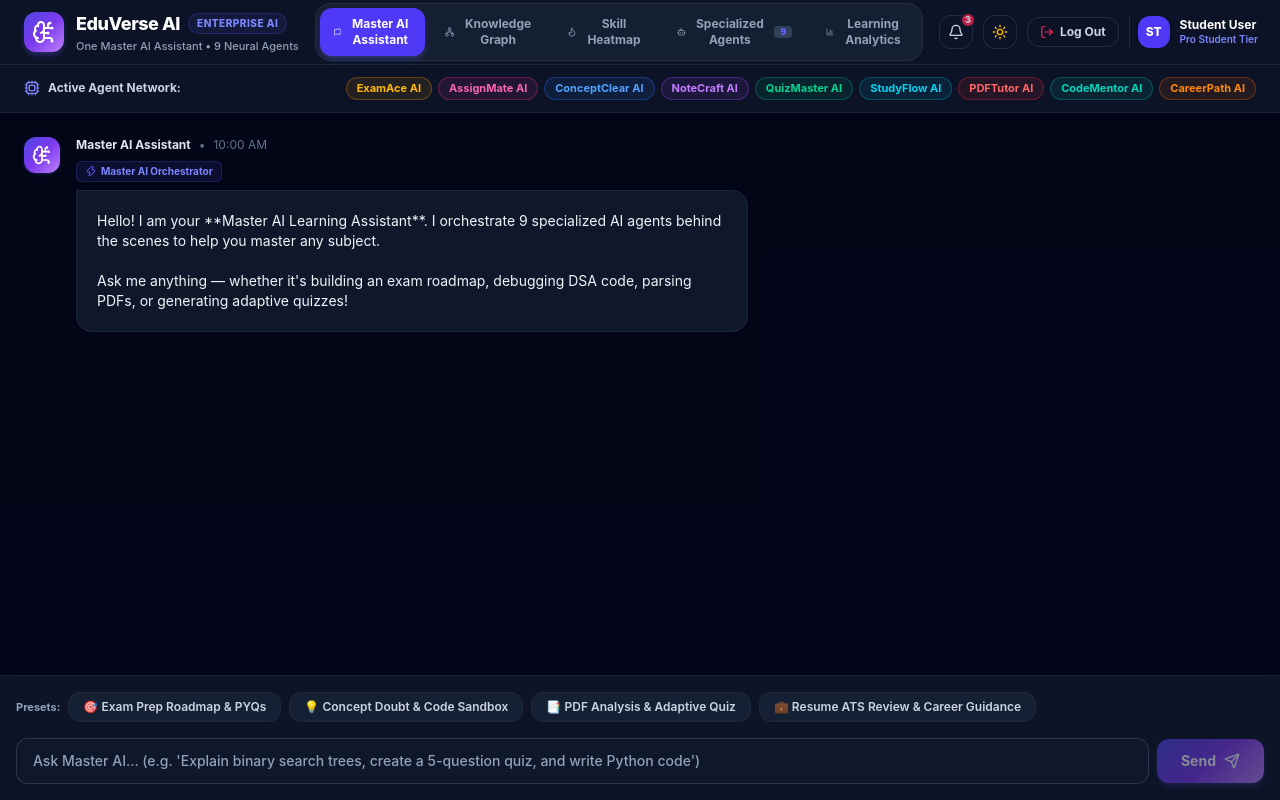
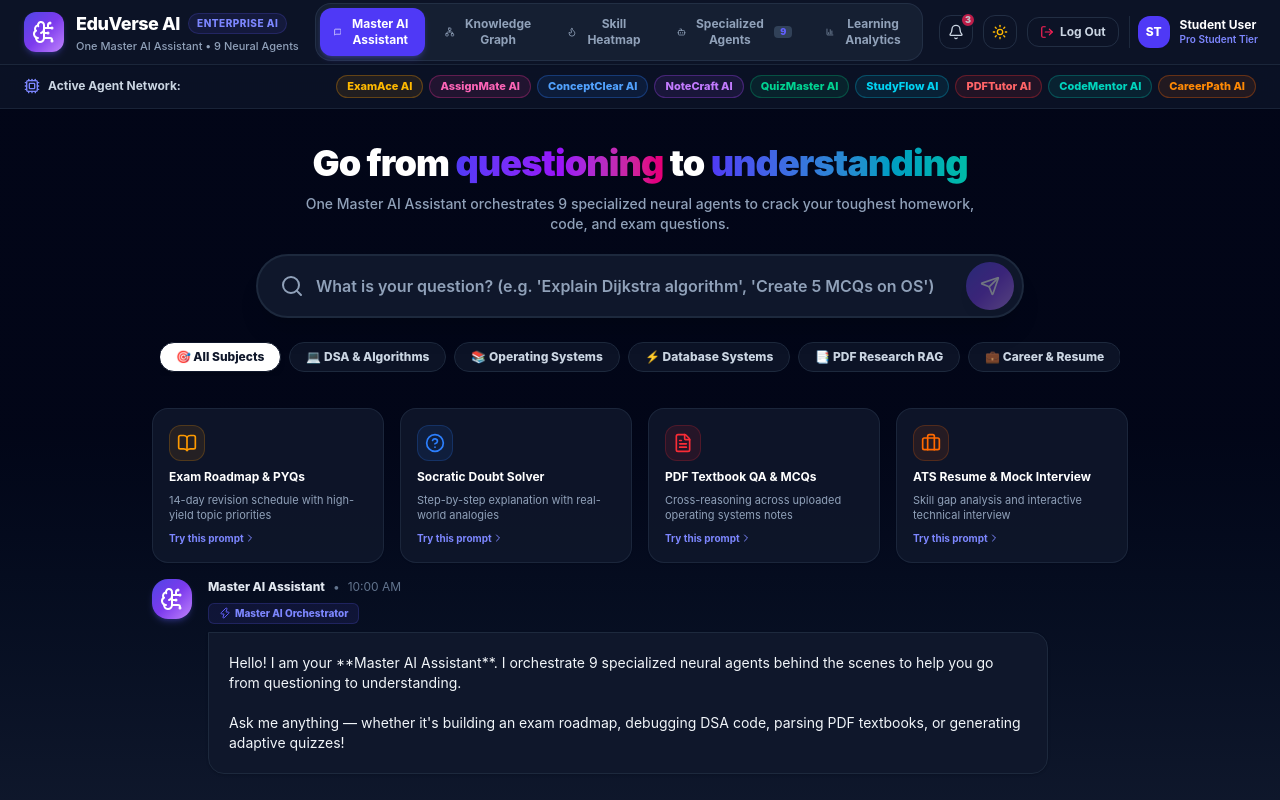
Before and after one commit to rupeshsah86/EduTech_Agents, a React (Vite) app in the folder frontend/: page /dashboard in a window 1280 px wide. Built offline with nearby package versions, Linux system fonts and the light colour scheme; sample sign-in values are in the browser's storage.

Commit message:
style(dashboard): redesign Master AI workspace inspired by Brainly prominent search bar and subject filter chips

```diff
--- a/frontend/src/components/dashboard/MasterAIChat.tsx
+++ b/frontend/src/components/dashboard/MasterAIChat.tsx
@@ -6,7 +6,13 @@ import {
   Cpu,
   Zap,
   Share2,
-  BrainCircuit
+  BrainCircuit,
+  Search,
+  BookOpen,
+  FileText,
+  Briefcase,
+  HelpCircle,
+  ChevronRight
 } from 'lucide-react';
 
 interface ChatMessage {
@@ -21,16 +27,57 @@ interface ChatMessage {
 
 export const MasterAIChat: React.FC = () => {
   const [prompt, setPrompt] = useState('');
+  const [selectedSubject, setSelectedSubject] = useState('All');
   const [isProcessing, setIsProcessing] = useState(false);
   const [messages, setMessages] = useState<ChatMessage[]>([
     {
       id: '1',
       sender: 'master_ai',
-      text: "Hello! I am your **Master AI Learning Assistant**. I orchestrate 9 specialized AI agents behind the scenes to help you master any subject.\n\nAsk me anything — whether it's building an exam roadmap, debugging DSA code, parsing PDFs, or generating adaptive quizzes!",
+      text: "Hello! I am your **Master AI Assistant**. I orchestrate 9 specialized neural agents behind the scenes to help you go from questioning to understanding.\n\nAsk me anything — whether it's building an exam roadmap, debugging DSA code, parsing PDF textbooks, or generating adaptive quizzes!",
       timestamp: '10:00 AM',
       activeAgents: ['Master AI Orchestrator'],
     }
   ]);
+
+  const subjectFilters = [
+    { label: '🎯 All Subjects', value: 'All' },
+    { label: '💻 DSA & Algorithms', value: 'DSA' },
+    { label: '📚 Operating Systems', value: 'OS' },
+    { label: '⚡ Database Systems', value: 'DBMS' },
+    { label: '📑 PDF Research RAG', value: 'PDF' },
+    { label: '💼 Career & Resume', value: 'Career' },
+  ];
+
+  const presets = [
+    {
+      icon: BookOpen,
+      color: 'text-amber-500 bg-amber-500/10 border-amber-500/20',
+      title: "Exam Roadmap & PYQs",
+      desc: "14-day revision schedule with high-yield topic priorities",
+      query: "Create a 14-day high-yield revision roadmap for Data Structures & Algorithms exams with PYQ breakdown."
+    },
+    {
+      icon: HelpCircle,
+      color: 'text-blue-500 bg-blue-500/10 border-blue-500/20',
+      title: "Socratic Doubt Solver",
+      desc: "Step-by-step explanation with real-world analogies",
+      query: "Explain Dijkstra's shortest path algorithm step-by-step with real-life analogies and Python code snippet."
+    },
+    {
+      icon: FileText,
+      color: 'text-red-500 bg-red-500/10 border-red-500/20',
+      title: "PDF Textbook QA & MCQs",
+      desc: "Cross-reasoning across uploaded operating systems notes",
+      query: "Analyze my uploaded operating systems PDF notes and generate 5 adaptive MCQs with instant scoring."
+    },
+    {
+      icon: Briefcase,
+      color: 'text-orange-500 bg-orange-500/10 border-orange-500/20',
+      title: "ATS Resume & Mock Interview",
+      desc: "Skill gap analysis and interactive technical interview",
+      query: "Review my resume for a Software Engineer Intern role, highlight missing skill gaps, and simulate a mock interview."
+    }
+  ];
 
   const agentBadges = [
     { name: 'ExamAce AI', color: 'bg-amber-500/10 text-amber-600 dark:text-amber-400 border-amber-500/30' },
@@ -42,25 +89,6 @@ export const MasterAIChat: React.FC = () => {
     { name: 'PDFTutor AI', color: 'bg-red-500/10 text-red-600 dark:text-red-400 border-red-500/30' },
     { name: 'CodeMentor AI', color: 'bg-teal-500/10 text-teal-600 dark:text-teal-400 border-teal-500/30' },
     { name: 'CareerPath AI', color: 'bg-orange-500/10 text-orange-600 dark:text-orange-400 border-orange-500/30' },
-  ];
-
-  const presets = [
-    {
-      label: "🎯 Exam Prep Roadmap & PYQs",
-      query: "Create a 14-day high-yield revision roadmap for Data Structures & Algorithms exams with PYQ breakdown."
-    },
-    {
-      label: "💡 Concept Doubt & Code Sandbox",
-      query: "Explain Dijkstra's shortest path algorithm step-by-step with real-life analogies and Python code snippet."
-    },
-    {
-      label: "📑 PDF Analysis & Adaptive Quiz",
-      query: "Analyze my uploaded operating systems PDF notes and generate 5 adaptive MCQs with instant scoring."
-    },
-    {
-      label: "💼 Resume ATS Review & Career Guidance",
-      query: "Review my resume for a Software Engineer Intern role, highlight missing skill gaps, and simulate a mock interview."
-    }
   ];
 
   const handleSend = async (userPrompt: string) => {
@@ -117,7 +145,7 @@ export const MasterAIChat: React.FC = () => {
       const aiResponse: ChatMessage = {
         id: (Date.now() + 1).toString(),
         sender: 'master_ai',
-        text: `### Master AI Synthesized Response\n\nI have analyzed your request and orchestrated **${activated.join(', ')}** to provide an optimal learning solution.\n\n#### 🔑 Core Breakdown & Insights:\n1. **Concept Breakdown**: Structured logic tailored to your current mastery level in your Personal Knowledge Graph.\n2. **Actionable Roadmap**: Step-by-step execution path generated with adaptive recall markers.\n\n\`\`\`python\n# Master AI Code Optimization Example\ndef shortest_path(graph, start):\n    # Optimized Dijkstra Implementation\n    pass\n\`\`\`\n\n#### 📈 Automated State Updates:\n- Added concept node **"${userPrompt.slice(0, 20)}..."** to Knowledge Graph.\n- Scheduled 3 SM-2 spaced-repetition flashcards for tonight's review session.`,
+        text: `### Master AI Synthesized Answer\n\nI have processed your request and orchestrated **${activated.join(', ')}** to provide an authoritative learning response.\n\n#### 🔑 Core Breakdown & Learning Strategy:\n1. **Socratic Analysis**: Tailored to your current level in your Personal Knowledge Graph.\n2. **Actionable Output**: Step-by-step roadmap with recall checkpoints.\n\n\`\`\`python\n# Master AI Automated Sandbox Execution\ndef eduverse_solver():\n    # Optimized Implementation\n    return "Master AI Answer Verified"\n\`\`\`\n\n#### 📈 Learning State Updates:\n- Added concept node **"${userPrompt.slice(0, 20)}..."** to Knowledge Graph.\n- Scheduled 3 SM-2 flashcards for tonight's revision session.`,
         timestamp: new Date().toLocaleTimeString([], { hour: '2-digit', minute: '2-digit' }),
         activeAgents: activated,
         knowledgeGraphNodesAdded: [userPrompt.slice(0, 20)],
@@ -130,9 +158,10 @@ export const MasterAIChat: React.FC = () => {
   };
 
   return (
-    <div className="flex-1 flex flex-col h-[calc(100vh-4rem)] bg-slate-50/70 dark:bg-slate-950/70 relative">
+    <div className="flex-1 flex flex-col h-[calc(100vh-4rem)] bg-gradient-to-b from-sky-50/40 via-indigo-50/20 to-slate-50 dark:from-slate-950 dark:via-slate-950 dark:to-slate-900 overflow-hidden font-sans">
+
       {/* Top Active Agent Network Header Bar */}
-      <div className="px-6 py-2.5 border-b border-slate-200/90 dark:border-slate-800/90 bg-white/80 dark:bg-slate-900/80 backdrop-blur-md flex items-center justify-between gap-3 shadow-xs z-10">
+      <div className="px-6 py-2 border-b border-slate-200/80 dark:border-slate-800/80 bg-white/70 dark:bg-slate-900/70 backdrop-blur-md flex items-center justify-between gap-3 shadow-2xs z-10 shrink-0">
         <div className="flex items-center gap-2 text-xs font-bold text-slate-700 dark:text-slate-300 shrink-0">
           <Cpu className="w-4 h-4 text-indigo-600 dark:text-indigo-400" />
           <span>Active Agent Network:</span>
@@ -141,7 +170,7 @@ export const MasterAIChat: React.FC = () => {
           {agentBadges.map((badge, idx) => (
             <span
               key={idx}
-              className={`text-[11px] font-bold px-2.5 py-0.5 rounded-full border whitespace-nowrap shadow-2xs ${badge.color}`}
+              className={`text-[11px] font-extrabold px-2.5 py-0.5 rounded-full border whitespace-nowrap ${badge.color}`}
             >
               {badge.name}
             </span>
@@ -149,25 +178,114 @@ export const MasterAIChat: React.FC = () => {
         </div>
       </div>
 
-      {/* Main Chat Messages Log */}
-      <div className="flex-1 overflow-y-auto p-6 space-y-6">
+      {/* Brainly-Inspired Hero Search & Ask Section */}
+      <div className="p-6 md:p-8 max-w-5xl mx-auto w-full space-y-5 text-center shrink-0">
+        <div className="space-y-2">
+          <h2 className="text-2xl sm:text-4xl font-black text-slate-900 dark:text-white tracking-tight leading-tight">
+            Go from <span className="text-transparent bg-clip-text bg-gradient-to-r from-indigo-600 via-purple-600 to-pink-600">questioning</span> to <span className="text-transparent bg-clip-text bg-gradient-to-r from-indigo-600 to-teal-500">understanding</span>
+          </h2>
+          <p className="text-xs sm:text-sm text-slate-600 dark:text-slate-400 max-w-2xl mx-auto font-medium">
+            One Master AI Assistant orchestrates 9 specialized neural agents to crack your toughest homework, code, and exam questions.
+          </p>
+        </div>
+
+        {/* Prominent Brainly-Style Rounded Search & Ask Bar */}
+        <form
+          onSubmit={(e) => {
+            e.preventDefault();
+            handleSend(prompt);
+          }}
+          className="relative max-w-3xl mx-auto"
+        >
+          <div className="relative flex items-center bg-white dark:bg-slate-900 border-2 border-slate-200/90 dark:border-slate-800 rounded-full shadow-xl hover:shadow-2xl focus-within:border-indigo-500 focus-within:ring-4 focus-within:ring-indigo-500/10 transition-all p-1.5">
+            <Search className="w-6 h-6 text-slate-400 ml-4 shrink-0" />
+            <input
+              type="text"
+              value={prompt}
+              onChange={(e) => setPrompt(e.target.value)}
+              placeholder="What is your question? (e.g. 'Explain Dijkstra algorithm', 'Create 5 MCQs on OS')"
+              className="w-full pl-3 pr-16 py-3 bg-transparent text-sm sm:text-base font-semibold text-slate-900 dark:text-slate-100 placeholder-slate-400 focus:outline-none"
+            />
+            <button
+              type="submit"
+              disabled={!prompt.trim() || isProcessing}
+              className="w-12 h-12 rounded-full agent-gradient-master text-white flex items-center justify-center shadow-lg hover:scale-105 disabled:opacity-40 transition-transform shrink-0 cursor-pointer absolute right-2"
+              title="Ask Master AI"
+            >
+              {isProcessing ? <Sparkles className="w-5 h-5 animate-spin" /> : <Send className="w-5 h-5" />}
+            </button>
+          </div>
+        </form>
+
+        {/* Subject Filter Carousel Chips */}
+        <div className="flex items-center justify-center gap-2 overflow-x-auto py-1 scrollbar-none">
+          {subjectFilters.map((sub, idx) => (
+            <button
+              key={idx}
+              onClick={() => setSelectedSubject(sub.value)}
+              className={`px-4 py-1.5 rounded-full text-xs font-extrabold transition-all cursor-pointer whitespace-nowrap border ${
+                selectedSubject === sub.value
+                  ? 'bg-slate-900 text-white dark:bg-white dark:text-slate-900 border-slate-900 shadow-md'
+                  : 'bg-white/80 dark:bg-slate-900/80 text-slate-700 dark:text-slate-300 border-slate-200/80 dark:border-slate-800 hover:bg-slate-100 dark:hover:bg-slate-800'
+              }`}
+            >
+              {sub.label}
+            </button>
+          ))}
+        </div>
+      </div>
+
+      {/* Preset Action Cards Row */}
+      {messages.length <= 1 && (
+        <div className="px-6 pb-4 max-w-5xl mx-auto w-full grid grid-cols-1 sm:grid-cols-2 lg:grid-cols-4 gap-4 shrink-0">
+          {presets.map((preset, idx) => {
+            const Icon = preset.icon;
+            return (
+              <div
+                key={idx}
+                onClick={() => handleSend(preset.query)}
+                className="bg-white dark:bg-slate-900/90 border border-slate-200/90 dark:border-slate-800/90 p-4 rounded-2xl shadow-xs hover:shadow-lg hover:border-indigo-500/50 transition-all cursor-pointer group flex flex-col justify-between"
+              >
+                <div className="space-y-2">
+                  <div className={`w-9 h-9 rounded-xl flex items-center justify-center border ${preset.color}`}>
+                    <Icon className="w-5 h-5" />
+                  </div>
+                  <h4 className="font-bold text-xs text-slate-900 dark:text-white group-hover:text-indigo-600 dark:group-hover:text-indigo-400 transition-colors">
+                    {preset.title}
+                  </h4>
+                  <p className="text-[11px] text-slate-500 dark:text-slate-400 leading-snug">
+                    {preset.desc}
+                  </p>
+                </div>
+                <div className="pt-2 flex items-center text-[10px] font-bold text-indigo-600 dark:text-indigo-400">
+                  <span>Try this prompt</span>
+                  <ChevronRight className="w-3 h-3 group-hover:translate-x-1 transition-transform" />
+                </div>
+              </div>
+            );
+          })}
+        </div>
+      )}
+
+      {/* Main Conversation Log Container */}
+      <div className="flex-1 overflow-y-auto px-6 pb-6 space-y-6 max-w-5xl mx-auto w-full">
         {messages.map((msg) => (
           <div
             key={msg.id}
-            className={`flex gap-4 max-w-4xl ${msg.sender === 'user' ? 'ml-auto flex-row-reverse' : ''}`}
+            className={`flex gap-4 ${msg.sender === 'user' ? 'ml-auto flex-row-reverse max-w-2xl' : 'max-w-4xl'}`}
           >
-            <div className={`w-9 h-9 rounded-xl flex items-center justify-center shrink-0 shadow-sm ${
+            <div className={`w-10 h-10 rounded-2xl flex items-center justify-center shrink-0 shadow-md ${
               msg.sender === 'user'
-                ? 'bg-slate-900 dark:bg-slate-100 text-white dark:text-slate-900 font-extrabold text-xs'
-                : 'agent-gradient-master text-white shadow-indigo-500/20'
+                ? 'bg-slate-900 dark:bg-slate-100 text-white dark:text-slate-900 font-black text-xs'
+                : 'agent-gradient-master text-white shadow-indigo-500/25'
             }`}>
-              {msg.sender === 'user' ? 'ST' : <BrainCircuit className="w-5 h-5" />}
+              {msg.sender === 'user' ? 'ST' : <BrainCircuit className="w-6 h-6" />}
             </div>
 
-            <div className={`space-y-2 max-w-2xl ${msg.sender === 'user' ? 'text-right' : ''}`}>
+            <div className={`space-y-2 flex-1 ${msg.sender === 'user' ? 'text-right' : ''}`}>
               <div className="flex items-center gap-2 text-xs text-slate-400 dark:text-slate-500">
-                <span className="font-bold text-slate-800 dark:text-slate-200">
-                  {msg.sender === 'user' ? 'Student' : 'Master AI Assistant'}
+                <span className="font-extrabold text-slate-800 dark:text-slate-200">
+                  {msg.sender === 'user' ? 'Student Question' : 'Master AI Assistant'}
                 </span>
                 <span>•</span>
                 <span>{msg.timestamp}</span>
@@ -176,7 +294,7 @@ export const MasterAIChat: React.FC = () => {
               {msg.activeAgents && (
                 <div className="flex flex-wrap gap-1.5 mb-2">
                   {msg.activeAgents.map((ag, i) => (
-                    <span key={i} className="text-[10px] font-bold px-2 py-0.5 rounded-md bg-indigo-500/10 text-indigo-600 dark:text-indigo-400 border border-indigo-500/20 flex items-center gap-1">
+                    <span key={i} className="text-[10px] font-extrabold px-2.5 py-0.5 rounded-md bg-indigo-500/10 text-indigo-600 dark:text-indigo-400 border border-indigo-500/20 flex items-center gap-1">
                       <Zap className="w-3 h-3 text-indigo-500" /> {ag}
                     </span>
                   ))}
@@ -185,8 +303,8 @@ export const MasterAIChat: React.FC = () => {
 
               <div className={`p-5 rounded-2xl text-sm leading-relaxed ${
                 msg.sender === 'user'
-                  ? 'bg-indigo-600 text-white rounded-tr-none shadow-md shadow-indigo-500/20 font-medium'
-                  : 'bg-white dark:bg-slate-900 border border-slate-200/90 dark:border-slate-800/90 text-slate-800 dark:text-slate-100 rounded-tl-none shadow-sm'
+                  ? 'bg-indigo-600 text-white rounded-tr-none shadow-md font-semibold text-left'
+                  : 'bg-white dark:bg-slate-900 border border-slate-200/90 dark:border-slate-800 text-slate-800 dark:text-slate-100 rounded-tl-none shadow-sm'
               }`}>
                 <div className="whitespace-pre-wrap font-sans text-xs sm:text-sm">
                   {msg.text}
@@ -206,61 +324,6 @@ export const MasterAIChat: React.FC = () => {
             </div>
           </div>
         ))}
-
-        {isProcessing && (
-          <div className="flex gap-4 max-w-2xl items-center">
-            <div className="w-9 h-9 rounded-xl agent-gradient-master flex items-center justify-center text-white animate-pulse">
-              <BrainCircuit className="w-5 h-5" />
-            </div>
-            <div className="bg-white dark:bg-slate-900 border border-slate-200 dark:border-slate-800 px-4 py-3 rounded-2xl flex items-center gap-3 text-xs text-indigo-600 dark:text-indigo-400 font-bold shadow-xs">
-              <Sparkles className="w-4 h-4 animate-spin text-indigo-500" />
-              Master AI is classifying intent & orchestrating specialized agents...
-            </div>
-          </div>
-        )}
-      </div>
-
-      {/* Bottom Preset Chips & Input Bar */}
-      <div className="p-4 border-t border-slate-200/90 dark:border-slate-800/90 bg-white/90 dark:bg-slate-900/90 backdrop-blur-md space-y-3 shadow-lg z-10">
-        <div className="flex items-center gap-2 overflow-x-auto pb-1 text-xs scrollbar-none">
-          <span className="text-slate-400 font-bold shrink-0 text-[11px]">Presets:</span>
-          {presets.map((p, idx) => (
-            <button
-              key={idx}
-              onClick={() => handleSend(p.query)}
-              className="px-3.5 py-1.5 rounded-xl border border-slate-200/90 dark:border-slate-800 bg-slate-100/80 dark:bg-slate-800/60 hover:bg-indigo-600 hover:text-white dark:hover:bg-indigo-600 text-slate-700 dark:text-slate-300 font-semibold transition-all whitespace-nowrap shrink-0 flex items-center gap-1.5 shadow-2xs hover:shadow-md hover:border-transparent cursor-pointer"
-            >
-              {p.label}
-            </button>
-          ))}
-        </div>
-
-        <form
-          onSubmit={(e) => {
-            e.preventDefault();
-            handleSend(prompt);
-          }}
-          className="flex items-center gap-2"
-        >
-          <div className="relative flex-1">
-            <input
-              type="text"
-              value={prompt}
-              onChange={(e) => setPrompt(e.target.value)}
-              placeholder="Ask Master AI... (e.g. 'Explain binary search trees, create a 5-question quiz, and write Python code')"
-              className="w-full pl-4 pr-10 py-3 rounded-xl bg-white dark:bg-slate-900 border border-slate-300/80 dark:border-slate-700/80 focus:outline-none focus:ring-2 focus:ring-indigo-500/20 focus:border-indigo-500 text-xs sm:text-sm text-slate-900 dark:text-slate-100 placeholder-slate-400 font-medium transition-all shadow-xs"
-            />
-          </div>
-
-          <button
-            type="submit"
-            disabled={!prompt.trim() || isProcessing}
-            className="px-6 py-3 rounded-xl agent-gradient-master text-white font-bold text-xs sm:text-sm shadow-md shadow-indigo-500/25 hover:opacity-95 disabled:opacity-50 transition-all flex items-center gap-2 shrink-0 cursor-pointer"
-          >
-            <span>Send</span>
-            <Send className="w-4 h-4" />
-          </button>
-        </form>
       </div>
     </div>
   );
```
